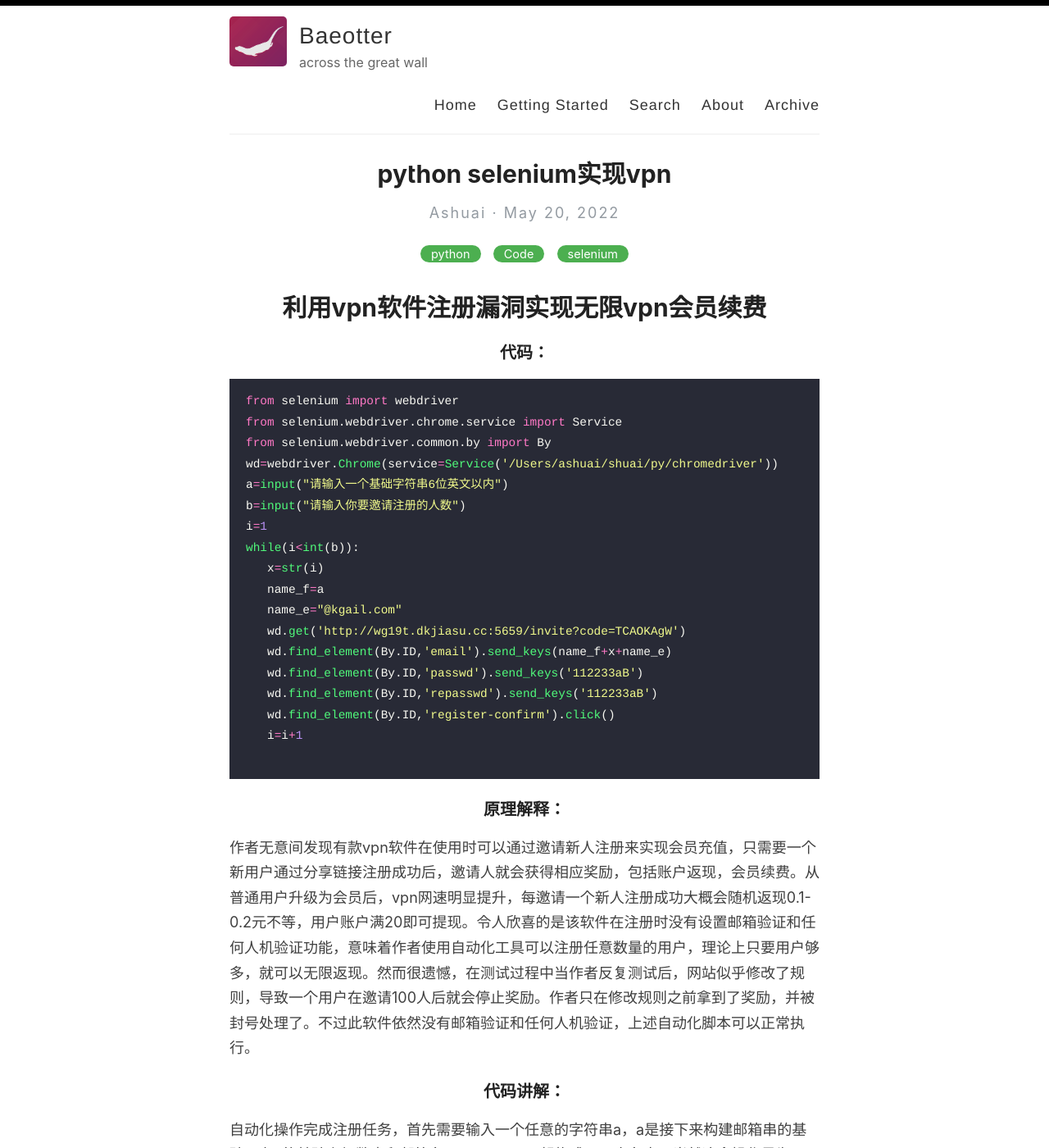
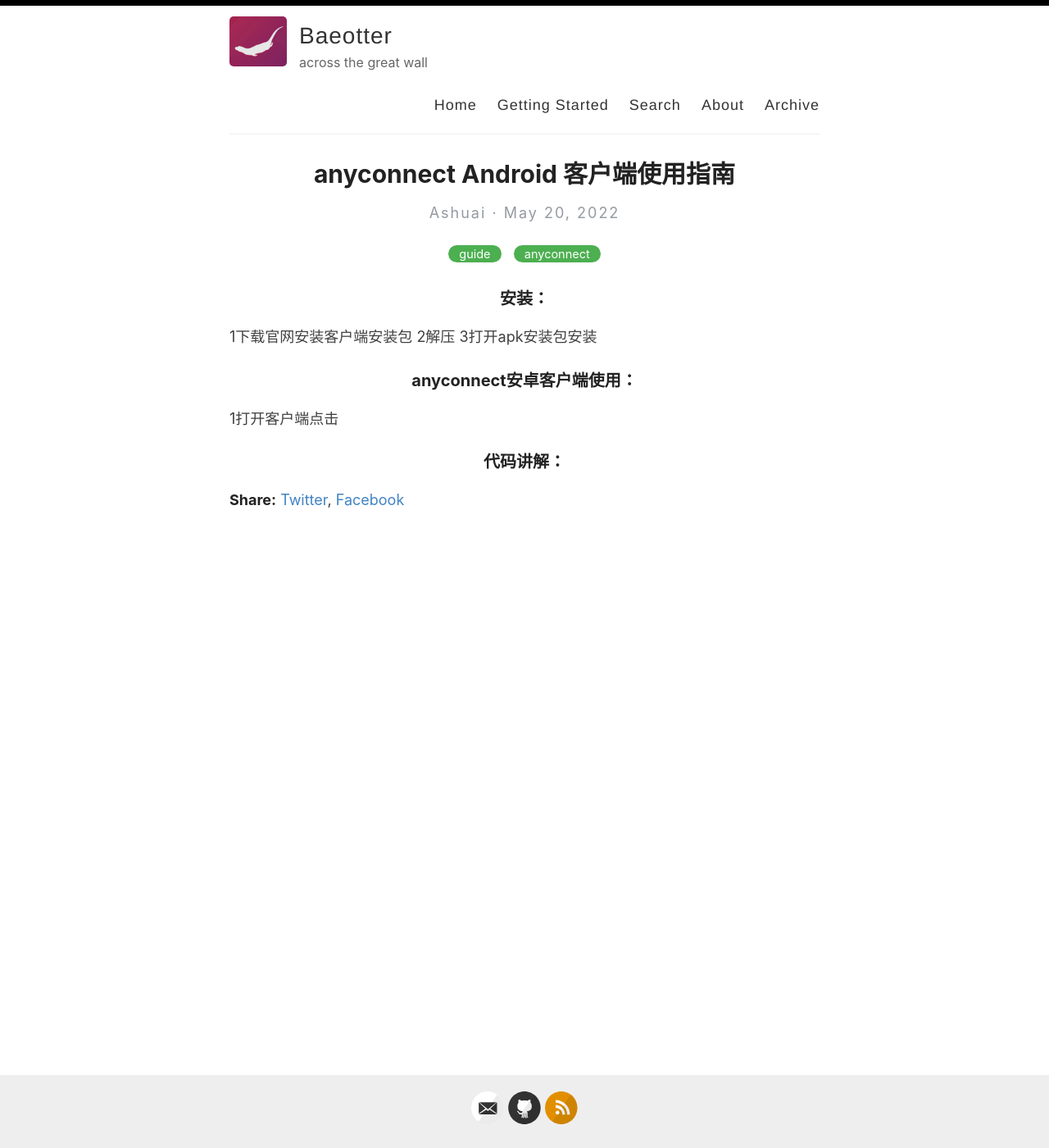
Before and after one commit to BaeAshuai/BaeAshuai.github.io, a Jekyll site: the page built from _posts/2022-5-20-python-selenium-vpn.md, in a window 1280 px wide and 1400 px high. Shown: the whole window at 82% size. Built offline with Jekyll 4.4.1, drawn with Linux system fonts in a browser that asks for light colours; comment, search, counter and statistics services are not loaded; some of the changed text lies outside the part shown.

Commit message:
Update 2022-5-20-python-selenium-vpn.md

````diff
--- a/_posts/2022-5-20-python-selenium-vpn.md
+++ b/_posts/2022-5-20-python-selenium-vpn.md
@@ -1,38 +1,21 @@
 ---
 layout: post
-title:  python selenium实现vpn
-categories: [python,Code,selenium]
+title: anyconnect Android 客户端使用指南
+categories: [guide,anyconnect]
 ---
 
-# 利用vpn软件注册漏洞实现无限vpn会员续费
 
-### 代码：
 
-```python
-from selenium import webdriver
-from selenium.webdriver.chrome.service import Service
-from selenium.webdriver.common.by import By
-wd=webdriver.Chrome(service=Service('/Users/ashuai/shuai/py/chromedriver'))
-a=input("请输入一个基础字符串6位英文以内")
-b=input("请输入你要邀请注册的人数")
-i=1
-while(i<int(b)):
-   x=str(i)
-   name_f=a
-   name_e="@kgail.com"
-   wd.get('http://wg19t.dkjiasu.cc:5659/invite?code=TCAOKAgW')
-   wd.find_element(By.ID,'email').send_keys(name_f+x+name_e)
-   wd.find_element(By.ID,'passwd').send_keys('112233aB')
-   wd.find_element(By.ID,'repasswd').send_keys('112233aB')
-   wd.find_element(By.ID,'register-confirm').click()
-   i=i+1
+### 安装：
+1下载官网安装客户端安装包
+2解压
+3打开apk安装包安装
 
-```
 
-### 原理解释：
 
-作者无意间发现有款vpn软件在使用时可以通过邀请新人注册来实现会员充值，只需要一个新用户通过分享链接注册成功后，邀请人就会获得相应奖励，包括账户返现，会员续费。从普通用户升级为会员后，vpn网速明显提升，每邀请一个新人注册成功大概会随机返现0.1-0.2元不等，用户账户满20即可提现。令人欣喜的是该软件在注册时没有设置邮箱验证和任何人机验证功能，意味着作者使用自动化工具可以注册任意数量的用户，理论上只要用户够多，就可以无限返现。然而很遗憾，在测试过程中当作者反复测试后，网站似乎修改了规则，导致一个用户在邀请100人后就会停止奖励。作者只在修改规则之前拿到了奖励，并被封号处理了。不过此软件依然没有邮箱验证和任何人机验证，上述自动化脚本可以正常执行。
+### anyconnect安卓客户端使用：
+
+1打开客户端点击
+
 
 ### 代码讲解：
-
-自动化操作完成注册任务，首先需要输入一个任意的字符串a，a是接下来构建邮箱串的基础，在a的基础上加数字和邮箱名@kgail.com一起构成了用户名串。当然这个操作是为了伪装成一个邮箱，只要合乎邮箱名规则，我们可以任意构建这个串。wd.get()函数用来打开需要访问的注册网页，这里应该是作者vpn账户的邀请链接，每一个用户都有一个自己的邀请链接。密码可以自己设置此处为“112233aB”，需要注意的是有些网站在注册时需要检测密码安全等级，为了成功注册，我们应该将密码写的难一点。b参数代表使用者想一次邀请注册的人数，因为i是从1开始，因此如果你想一次注册50人，b应该为51，随后的while循环会将chrome浏览器打开并一个又一个的注册用户。由于此网站没有相应安全防御措施，进程会很顺利的完成。在遇到其他网站时，需要增加close函数来删除上一次注册的信息残留，保证不会在下一次注册时自动登录上一次的账户。
````
